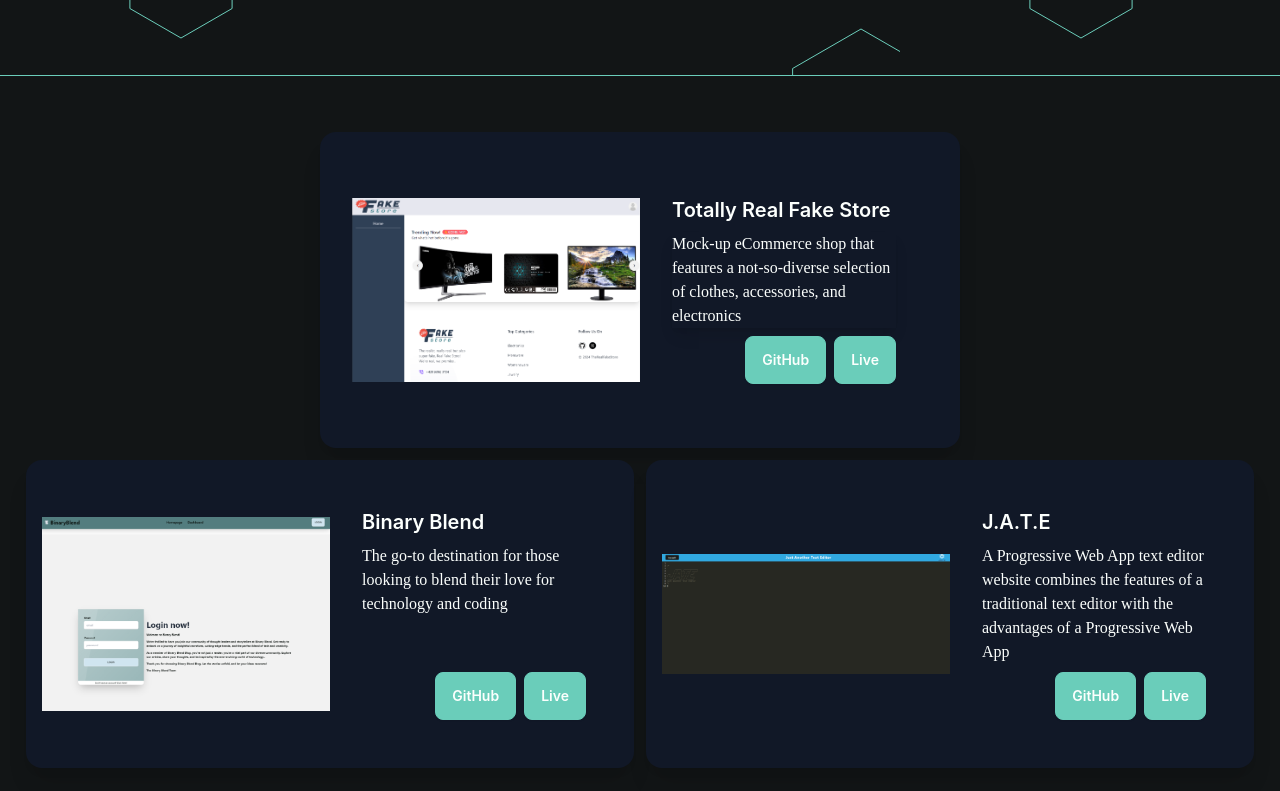
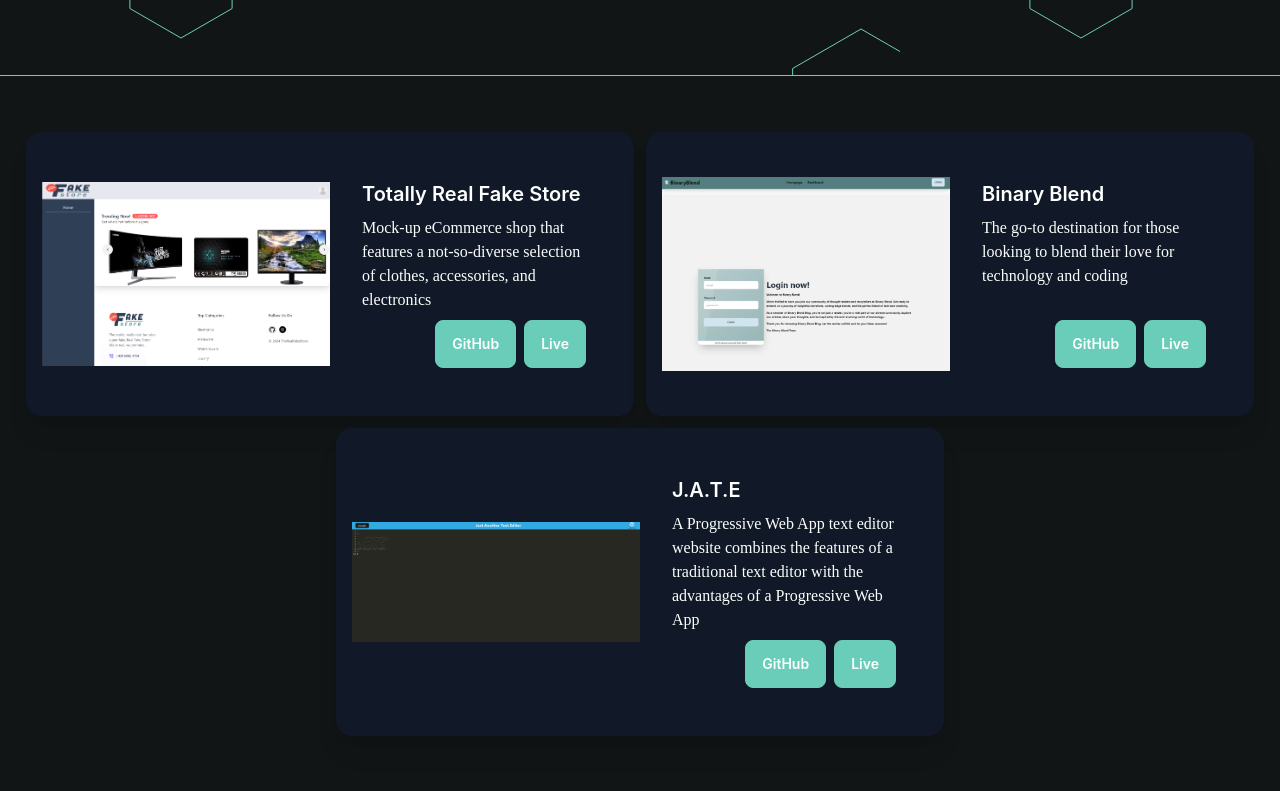
Before and after one commit to MScott-Dev/Portfolio, a React (Vite) app: page / in a window 1280 px wide. Shown: the part 2020-2811 px from the top of the page. Built offline with nearby package versions, Linux system fonts and the light colour scheme; a web font is replaced by a local one.

Commit message:
Moved project into a card component and used that component in project section

```diff
--- a/src/components/Card.jsx
+++ b/src/components/Card.jsx
@@ -1,30 +1,19 @@
-export default function Card() {
+export default function Card(props) {
     return (
-        <div className="bg-gray-900 w-[24rem] h-[28rem]rounded-lg">
-            <div className="flex p-2 gap-1">
-                <div className="">
-                    <span className="bg-red-500 inline-block center w-3 h-3 rounded-full"></span>
+        <div className="card lg:card-side bg-gray-900 shadow-xl w-[29rem] lg:w-auto md:w-60 sm:w-48 p-4">
+                    <figure><img className="lg:w-72 md:w-60 sm:w-48" src={props.image} alt="Text editer PWA"/></figure>
+                    <div className="card-body lg:w-72 md:w-60 sm:w-48">
+                        <h2 className="card-title text-Offwhite">{props.title}</h2>
+                        <p className="text-Offwhite">{props.description}</p>
+                        <div className="card-actions justify-end">
+                            <a href={props.github}>
+                                <button className="btn bg-teal border-teal text-Offwhite">GitHub</button>
+                            </a>
+                            <a href={props.live}>
+                                <button  className="btn bg-teal border-teal text-Offwhite">Live</button>
+                            </a>
+                        </div>
+                    </div>
                 </div>
-                <div className="circle">
-                    <span className="bg-yellow-500 inline-block center w-3 h-3 rounded-full"></span>
-                </div>
-                <div className="circle">
-                    <span className="bg-green-500 box inline-block center w-3 h-3 rounded-full"></span>
-                </div>
-            </div>
-                <div className="card__content flex justify-center">
-                    <img className="w-[22rem]" src={} />
-                </div>
-                <div>
-                    <p className="text-Offwhite mx-4">Fake Store</p>
-                </div>
-                <div>
-                    <p className="text-Offwhite mx-4">
-                    Lorem ipsum dolor,
-                    sit amet consectetur adipisicing elit. Quasi sit dicta voluptates
-                    culpa maxime eligendi tempore est blanditiis voluptatum cumque!
-                    </p>
-                </div>
-        </div>
     )
 }
--- a/src/components/ProjectUI.jsx
+++ /dev/null
@@ -1,5 +0,0 @@
-// export default function ProjectUI() {
-//     return (
-
-//     )
-// }
--- a/src/pages/Projects.jsx
+++ b/src/pages/Projects.jsx
@@ -2,62 +2,39 @@ import fakeStore from "../assets/images/fakeStore.png"
 import techblog from "../assets/images/techblog.png"
 import JATE from "../assets/images/JATE.png"
 import HexBanner from "../components/HexBanner"
+import Card from "../components/Card"
 
 export default function ProjectsPage() {
     return (
         <section>
             <HexBanner title='Projects'/>
             <div className=" flex flex-wrap justify-center my-10 gap-3 h-auto p-4">
-                <div className="card lg:card-side bg-gray-900 shadow-xl w-[29rem] lg:w-auto md:w-60 sm:w-48">
-                    <figure><img className="lg:w-72 md:w-60 sm:w-36" src={fakeStore} alt="Online Store"/></figure>
-                    <div className="card-body lg:w-72 md:w-60 sm:w-48">
-                        <h2 className="card-title text-Offwhite">Totally Real Fake Store</h2>
-                        <p className="text-Offwhite shadow-lg">Mock-up eCommerce shop that features a not-so-diverse selection of
-                        clothes, accessories, and electronics</p>
-                        <div className="card-actions justify-end">
-                            <a href="https://github.com/MScott-Dev/Fake-store">
-                                <button className="btn bg-teal border-teal text-Offwhite">GitHub</button>
-                            </a>
-                            <a href="https://boiling-harbor-15362-4fdcf0c8906a.herokuapp.com/">
-                                <button  className="btn bg-teal border-teal text-Offwhite">Live</button>
-                            </a>
-                        </div>
-                    </div>
-                </div>
 
-                <div className="card lg:card-side bg-gray-900 shadow-xl w-[29rem] lg:w-auto md:w-60 sm:w-48 p-4">
-                    <figure><img className="lg:w-72 md:w-60 sm:w-48" src={techblog} alt="Blog website"/></figure>
-                    <div className="card-body lg:w-72 md:w-60 sm:w-48">
-                        <h2 className="card-title text-Offwhite">Binary Blend</h2>
-                        <p className="text-Offwhite">The go-to destination for those looking to blend their love for technology and coding</p>
-                        <div className="card-actions justify-end">
-                            <a href="https://github.com/MScott-Dev/Tech-Blog-Website">
-                                <button className="btn bg-teal border-teal text-Offwhite">GitHub</button>
-                            </a>
-                            <a href="https://safe-escarpment-21778-aea97de29b07.herokuapp.com/">
-                                <button  className="btn bg-teal border-teal text-Offwhite">Live</button>
-                            </a>
-                        </div>
-                    </div>
-                </div>
+                <Card
+                image={fakeStore}
+                title="Totally Real Fake Store"
+                description="Mock-up eCommerce shop that features a not-so-diverse selection of
+                        clothes, accessories, and electronics"
+                github="https://github.com/MScott-Dev/Fake-store"
+                live="https://boiling-harbor-15362-4fdcf0c8906a.herokuapp.com/"
+                />
 
-                <div className="card lg:card-side bg-gray-900 shadow-xl w-[29rem] lg:w-auto md:w-60 sm:w-48 p-4">
-                    <figure><img className="lg:w-72 md:w-60 sm:w-48" src={JATE} alt="Text editer PWA"/></figure>
-                    <div className="card-body lg:w-72 md:w-60 sm:w-48">
-                        <h2 className="card-title text-Offwhite">J.A.T.E</h2>
-                        <p className="text-Offwhite">A Progressive Web App text editor website combines the features of a
-                        traditional text editor with the advantages of a Progressive Web App</p>
-                        <div className="card-actions justify-end">
-                            <a href="https://github.com/MScott-Dev/Text-Editor">
-                                <button className="btn bg-teal border-teal text-Offwhite">GitHub</button>
-                            </a>
-                            <a href="https://just-another-text-editor-dfz1.onrender.com/">
-                                <button  className="btn bg-teal border-teal text-Offwhite">Live</button>
-                            </a>
-                        </div>
-                    </div>
-                </div>
+                <Card
+                image={techblog}
+                title="Binary Blend"
+                description="The go-to destination for those looking to blend their love for technology and coding"
+                github="https://github.com/MScott-Dev/Tech-Blog-Website"
+                live="https://safe-escarpment-21778-aea97de29b07.herokuapp.com/"
+                />
 
+                <Card
+                image={JATE}
+                title="J.A.T.E"
+                description="A Progressive Web App text editor website combines the features of a
+                            traditional text editor with the advantages of a Progressive Web App"
+                github="https://github.com/MScott-Dev/Text-Editor"
+                live="https://just-another-text-editor-dfz1.onrender.com/"
+                />
             </div>
 
         </section>
```
